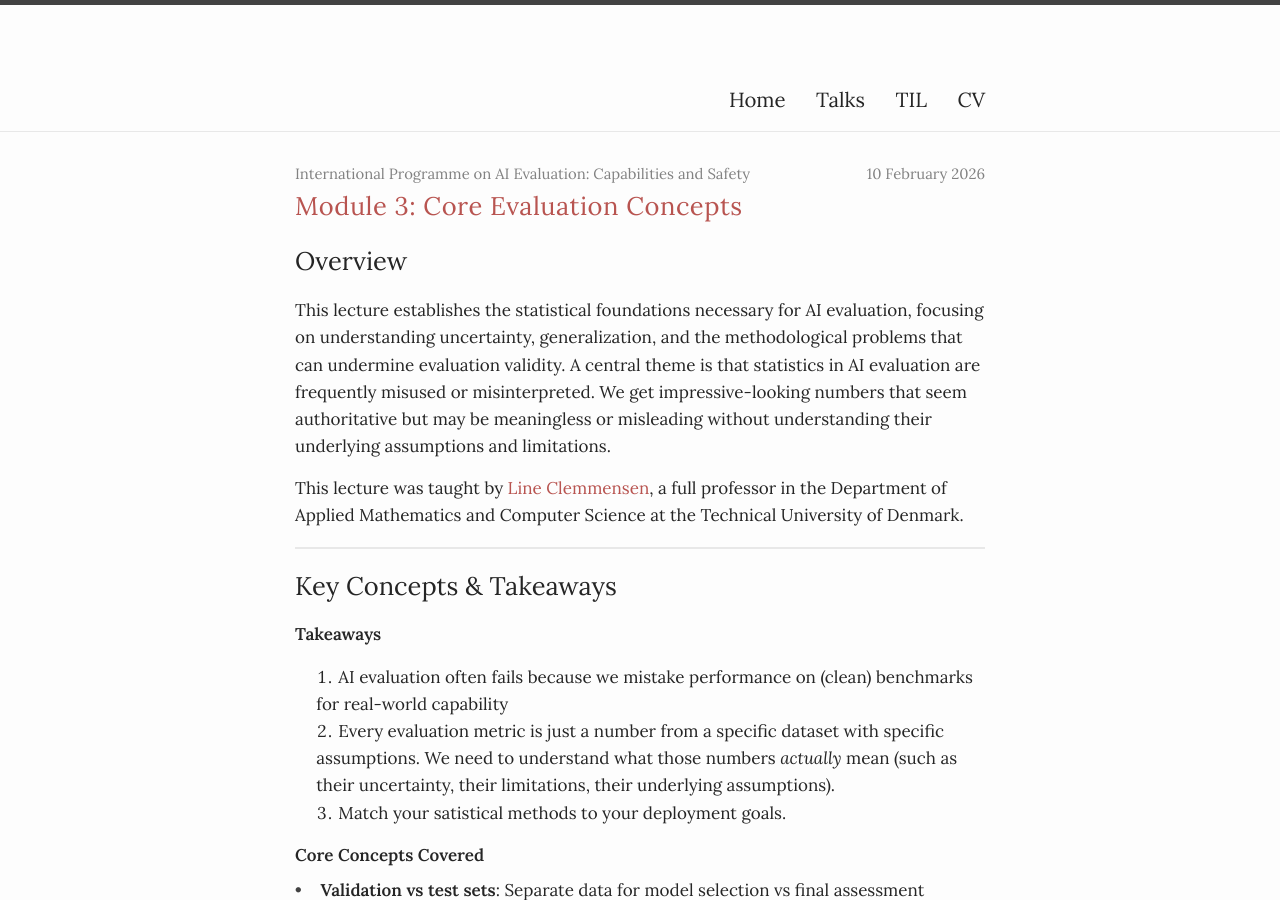
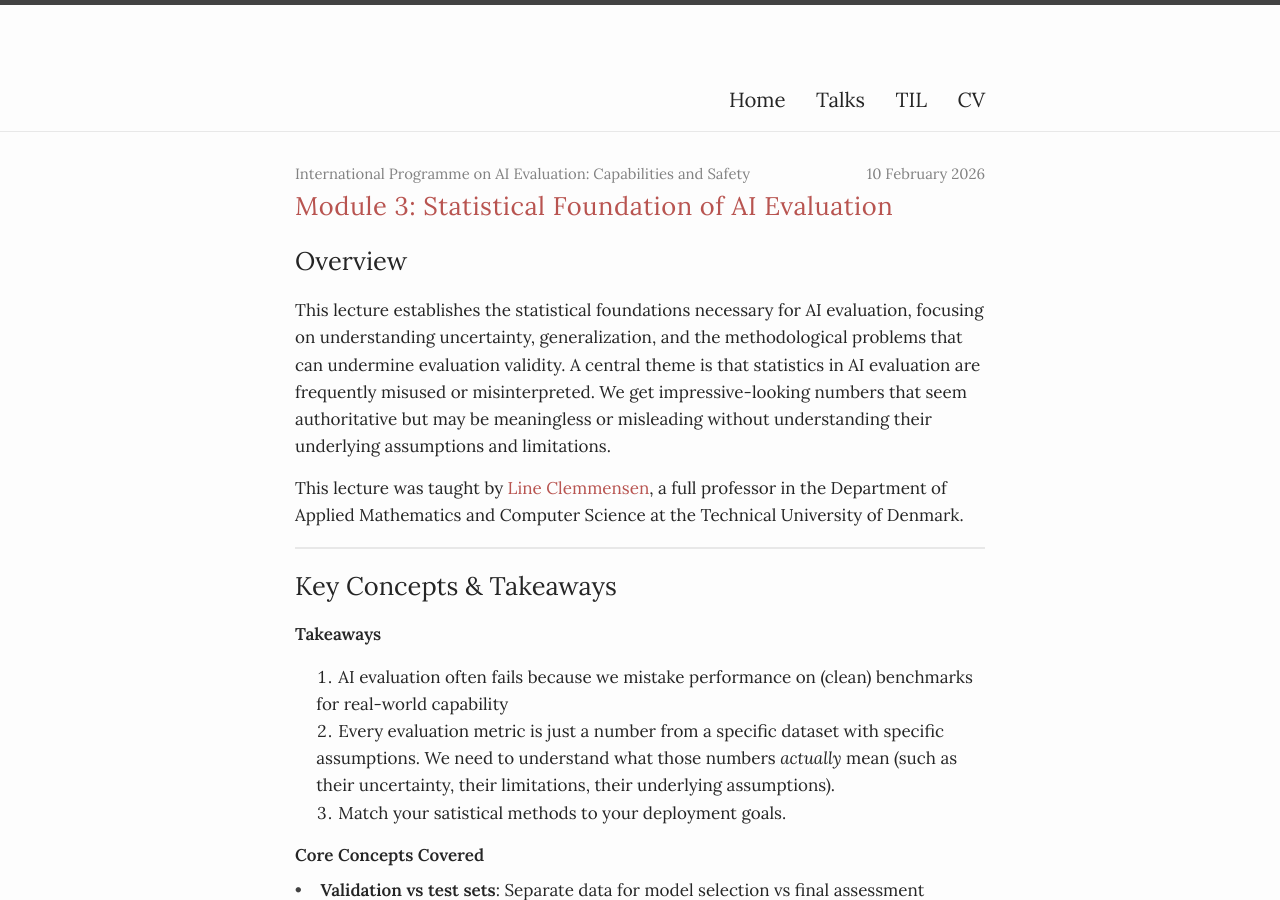
Before and after one commit to marysia/marysia.github.io, a Jekyll site: the page built from _tils/2026-02-10-module-3-line.md, in a window 1280 px wide and 900 px high. Built offline with Jekyll 4.4.1, drawn with Linux system fonts in a browser that asks for light colours.

Commit message:
summary module 3

```diff
--- a/_tils/2026-02-10-module-3-line.md
+++ b/_tils/2026-02-10-module-3-line.md
@@ -1,5 +1,5 @@
 ---
-title: "Module 3: Core Evaluation Concepts"
+title: "Module 3: Statistical Foundation of AI Evaluation"
 date: 2026-02-10
 series: "International Programme on AI Evaluation: Capabilities and Safety"
 ---
```
